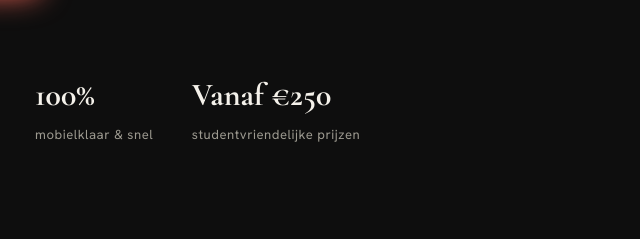
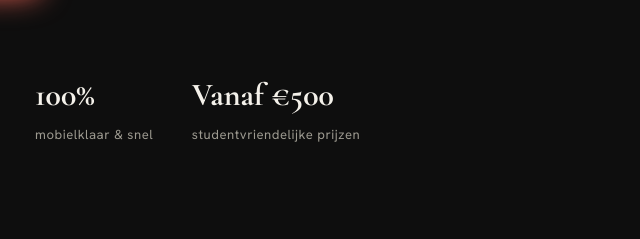
Before and after one commit to sengulkrky/untilyourefound, a plain HTML site: page index.html in a window 1280 px wide. Shown: the part 708-947 px from the top of the page, 314-954 px from the left. Drawn offline with nearby package versions, Linux system fonts and the light colour scheme.

Commit message:
Update pricing from €250 to €500 in index.html

```diff
--- a/index.html
+++ b/index.html
@@ -68,7 +68,7 @@
     <div class="hero-meta">
       <div class="stat"><span class="num">5–10</span><span class="lab" data-en="days to launch">dagen tot lancering</span></div>
       <div class="stat"><span class="num">100%</span><span class="lab" data-en="mobile-ready &amp; fast">mobielklaar &amp; snel</span></div>
-      <div class="stat"><span class="num" data-en="From €250">Vanaf €250</span><span class="lab" data-en="student-friendly pricing">studentvriendelijke prijzen</span></div>
+      <div class="stat"><span class="num" data-en="From €250">Vanaf €500</span><span class="lab" data-en="student-friendly pricing">studentvriendelijke prijzen</span></div>
     </div>
   </div>
 </section>
```
